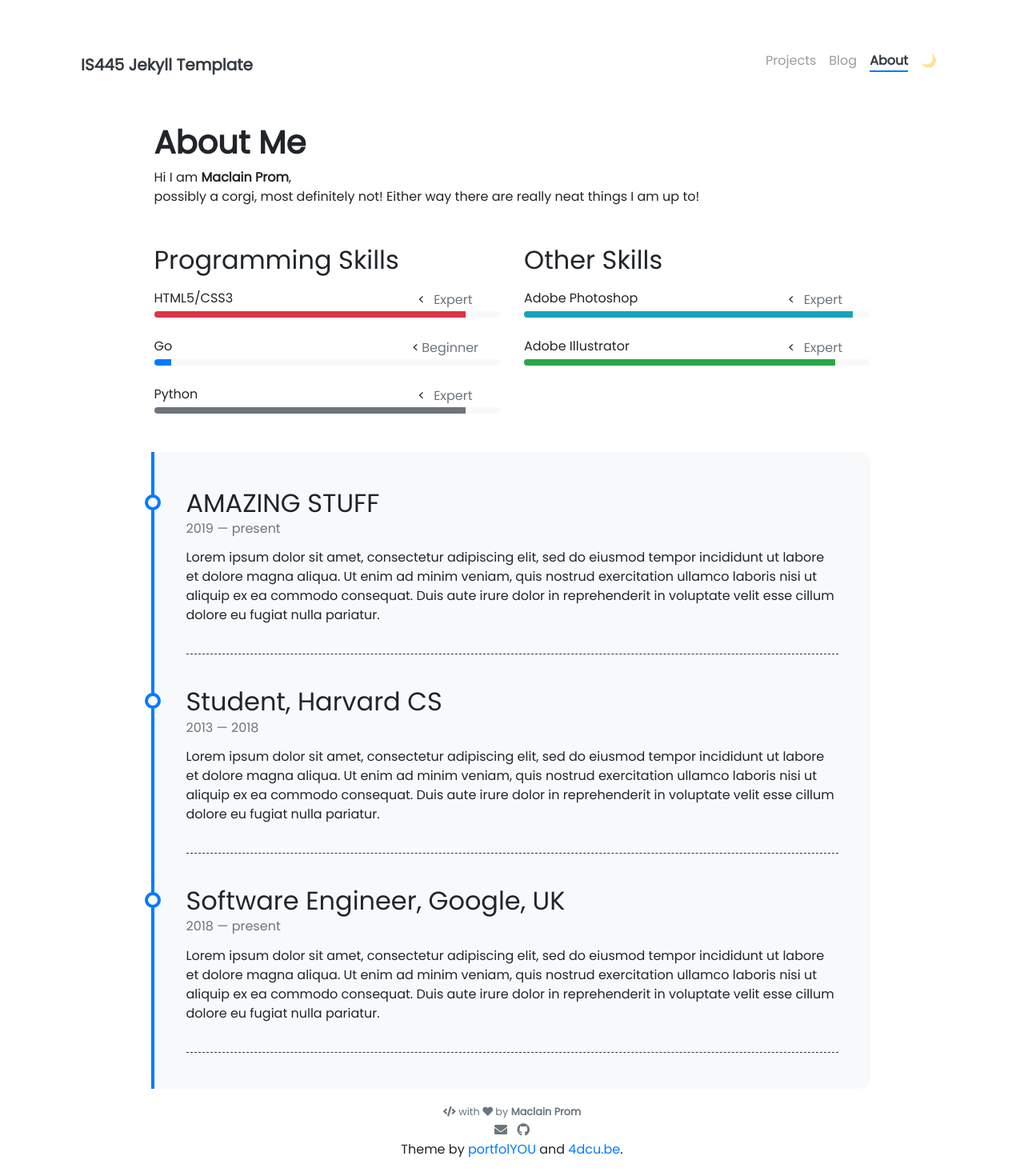
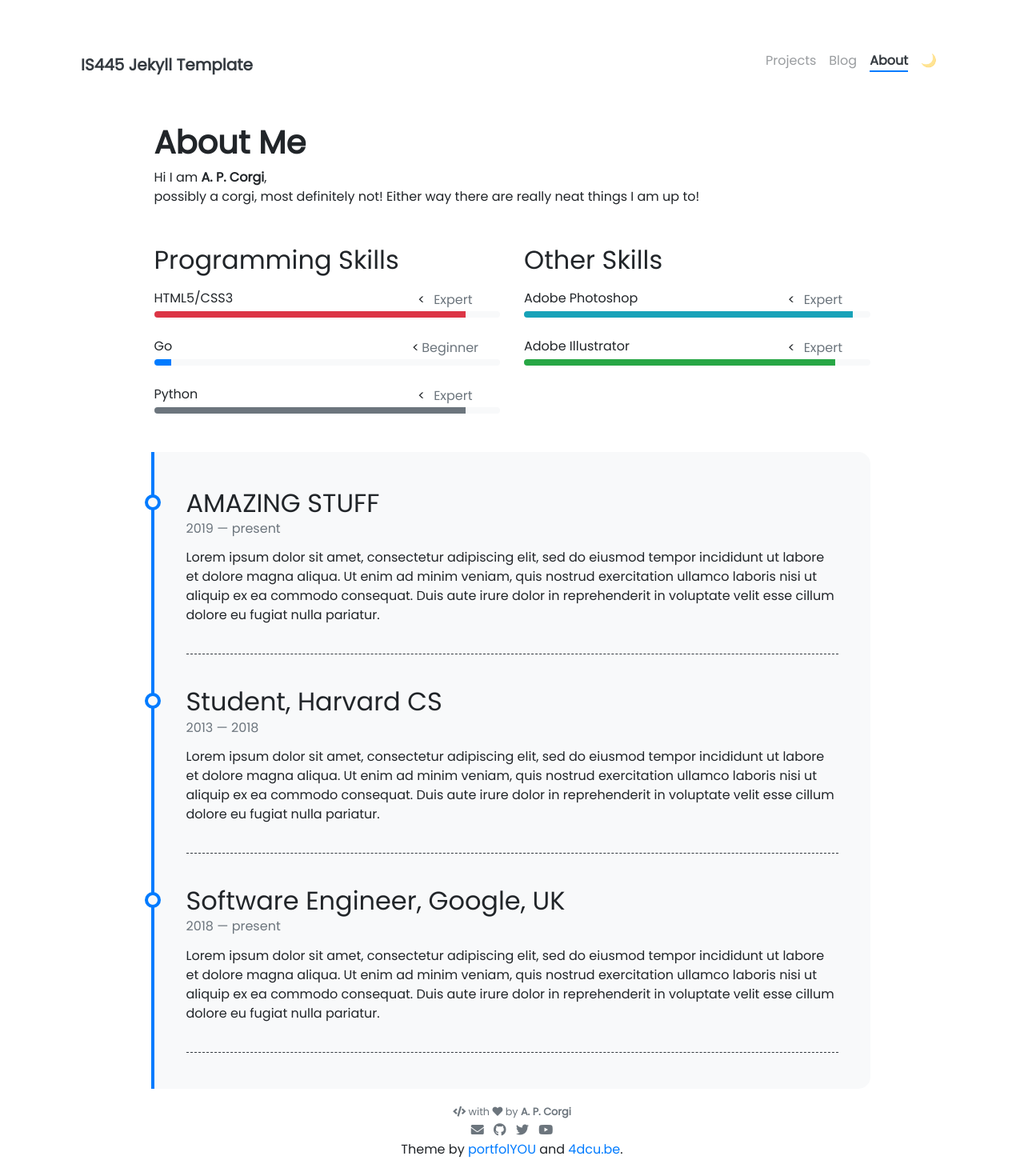
Before and after one commit to mtprom/mtprom.github.io, a Jekyll site: the page built from pages/about.md, in a window 1280 px wide. Shown: the whole page at 80% size. Built offline with Jekyll 4.4.1, drawn with Linux system fonts in a browser that asks for light colours; nearby versions of some CDN libraries.

Commit message:
Revert "Commit hw5 jupyter notebook as well as test config edits"
This reverts commit f059f5a224bcb5830df8c0fa396bfd59689435a2.

```diff
--- a/_config.yml
+++ b/_config.yml
@@ -34,13 +34,13 @@
 
 ### Author Info ###
 author:
-  name              : Maclain Prom
-  image             : https://preview.redd.it/t3pfje0l4fp51.png
+  name              : A. P. Corgi
+  image             : https://media.tenor.com/8RcIoWTKYR4AAAAe/scuze-corgi.png
 #  behance           : your_username
 # dribbble          : your_username
-  email             : macprom@icloud.com
+  email             : username@domain.com
 #  facebook          : your_username
-  github            : mtprom # JPN
+  github            : jnaiman # JPN
 # gitlab            : your_username
 # instagram         : your_username
 # kaggle            : your_username
@@ -51,9 +51,9 @@
 # stackoverflow     : your_user_id
 # tumblr            : your_username.tumblr.com
 #  twitch            : your_username
-#  twitter           : your_username
+  twitter           : your_username
 #  vimeo             : your_username
-# youtube           : your_channel_name
+  youtube           : your_channel_name
 # keybase           : your_username
 
 
```
Also changed, not shown: 1 other file.
